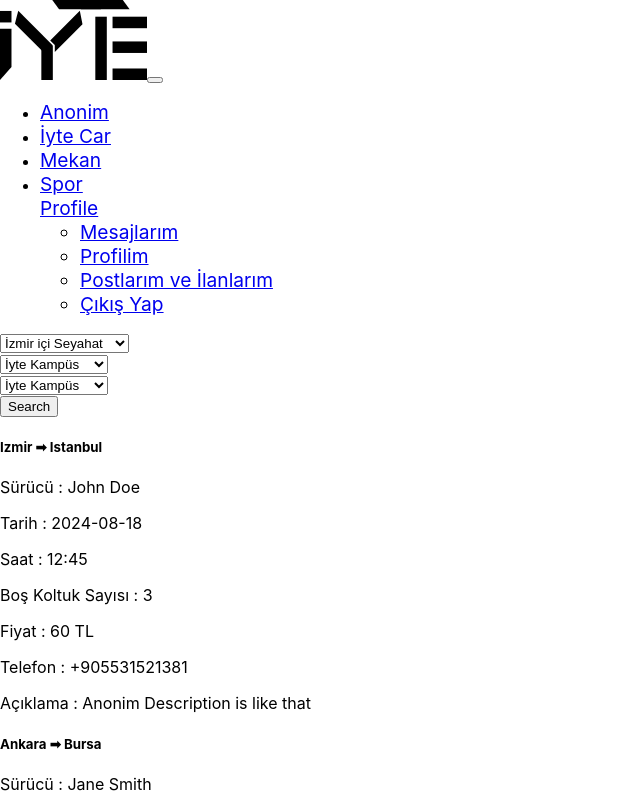
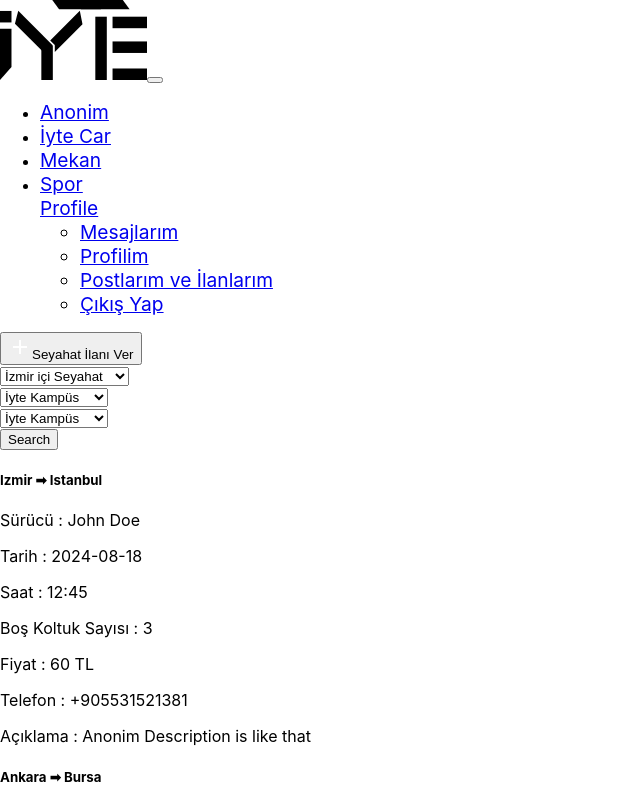
Before and after one commit to polat-code/canakkale_hackathon_front_end, a React (Create React App) app: page /iyte-car in a window 1280 px wide. Shown: the top 800 px of the page, without its empty margins (0-640 px from the left). Built offline with nearby package versions, Linux system fonts and the light colour scheme; the HTML template or start-up script is replaced by a standard one.

Commit message:
new iytecar button is fixed

```diff
--- a/src/components/features/IyteCarSearchBar/IyteCarSearchBar.js
+++ b/src/components/features/IyteCarSearchBar/IyteCarSearchBar.js
@@ -25,7 +25,7 @@ const IyteCarSearchBar = () => {
   };
 
   return (
-    <div className="container mt-5">
+    <div className="container mt-4">
       <div className="card shadow-sm p-4">
         <div className="row g-3 align-items-center">
           <div className="col-md-3">
--- a/src/components/features/MatchList/MatchList.js
+++ b/src/components/features/MatchList/MatchList.js
@@ -85,7 +85,7 @@ const MatchList = () => {
       <div className="d-flex justify-content-end">
         <button className="btn btn-success" onClick={handleNewMatch}>
           <img src={plusIcon} alt="" className="icon-green" />
-          Create A Match
+          Maç İlanı Ver
         </button>
       </div>
 
--- a/src/pages/IyteCarContainer/IyteCarContainer.js
+++ b/src/pages/IyteCarContainer/IyteCarContainer.js
@@ -3,11 +3,26 @@ import Navbar from "../../components/common/Navbar/Navbar";
 import IyteCarSearchBar from "../../components/features/IyteCarSearchBar/IyteCarSearchBar";
 import IyteCarRideList from "../../components/features/IyteCarRideList/IyteCarRideList";
 import IyteCarCreateRide from "../../components/features/IyteCarCreateRide/IyteCarCreateRide";
+import plusIcon from "../../assets/anonimImages/plus_icon.svg";
+import { useNavigate } from "react-router";
 
 const IyteCarContainer = () => {
+  const navigate = useNavigate();
   return (
     <div>
       <Navbar />
+      <div className="container mt-3 match-list-container">
+        <div className="d-flex justify-content-end">
+          <button
+            className="btn btn-success"
+            onClick={() => navigate("/iyte-car/create-ride")}
+          >
+            <img src={plusIcon} alt="" className="icon-green" />
+            Seyahat İlanı Ver
+          </button>
+        </div>
+      </div>
+
       <IyteCarSearchBar />
       <IyteCarRideList />
     </div>
```
